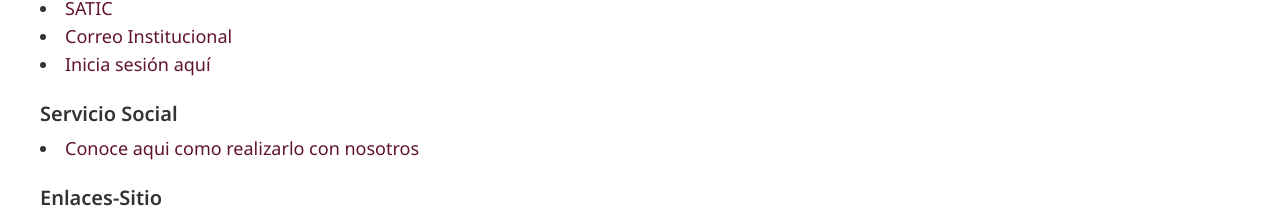
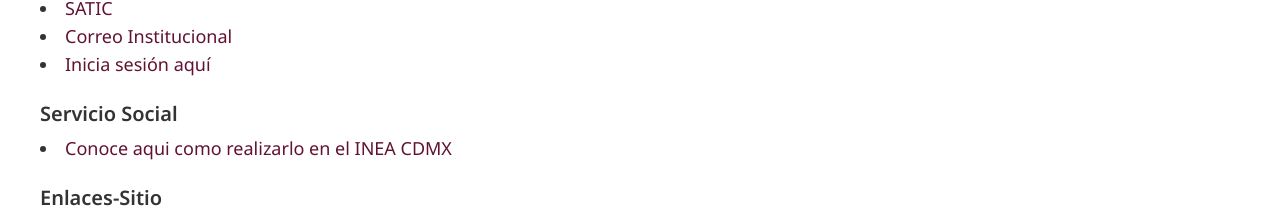
Before and after one commit to ineacdmx2024/inea-web, a Next.js app: page /mapa-sitio in a window 1280 px wide. Shown: the part 1439-1662 px from the top of the page. Built offline with nearby package versions, Linux system fonts and the light colour scheme.

Commit message:
Update page.jsx

```diff
--- a/src/app/mapa-sitio/page.jsx
+++ b/src/app/mapa-sitio/page.jsx
@@ -129,7 +129,7 @@ export default function MapaDelSitio() {
             <h2 className="text-lg sm:text-xl font-semibold mb-2">Servicio Social</h2>
             <ul className="list-disc list-inside space-y-1">
                 <li><Link href="/servicio-social" className="text-[#611232] hover:text-[#D3C09B] cursor-pointer hover:underline">
-                Conoce aqui como realizarlo con nosotros</Link></li>
+                Conoce aqui como realizarlo en el INEA CDMX</Link></li>
             </ul>
         </div>
 
```
